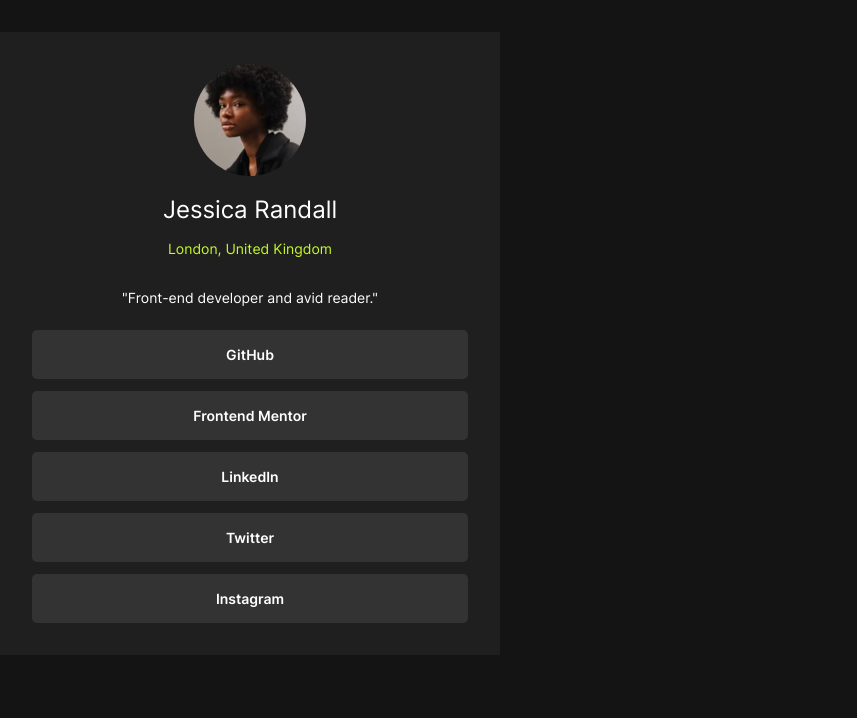
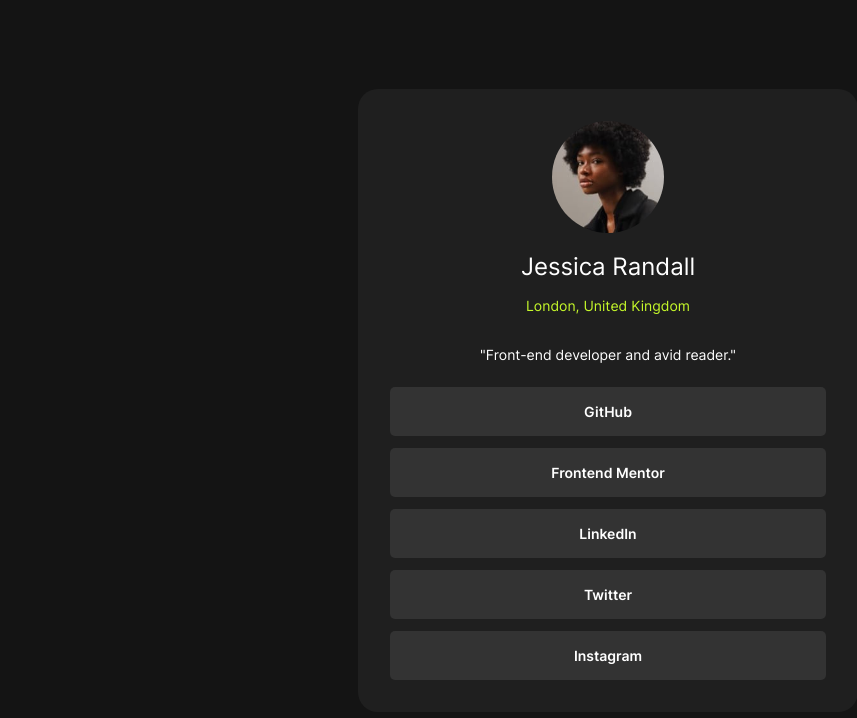
Before and after one commit to gylim0604/FEM-social-links-profile, a plain HTML site: page index.html in a window 1280 px wide. Shown: the whole page, without its empty margins (32-889 px from the left). Drawn offline with Linux system fonts and the light colour scheme.

Commit message:
complete styling for wrapper

```diff
--- a/assets/styles/style.css
+++ b/assets/styles/style.css
@@ -22,13 +22,19 @@
 	color: var(--white);
 	font-size: var(--font-size);
 	font-weight: var(--font-normal);
+}
+
+main {
+	display: grid;
+	place-content: center;
+	grid-auto-columns: minmax(0, 500px);
 	height: 100vh;
+	padding: 0 2rem;
 }
 .wrapper {
-	max-width: 500px;
-	margin: 2rem;
 	padding: 2rem;
 	background-color: var(--neutral-dark-grey);
+	border-radius: 20px;
 }
 
 .user-info {
@@ -67,5 +73,10 @@
 		padding: 1rem;
 		border-radius: 5px;
 		text-align: center;
+		&:hover {
+			background-color: var(--primary-green);
+			transition: background-color 500ms linear;
+			color: var(--neutral-off-black);
+		}
 	}
 }
```
